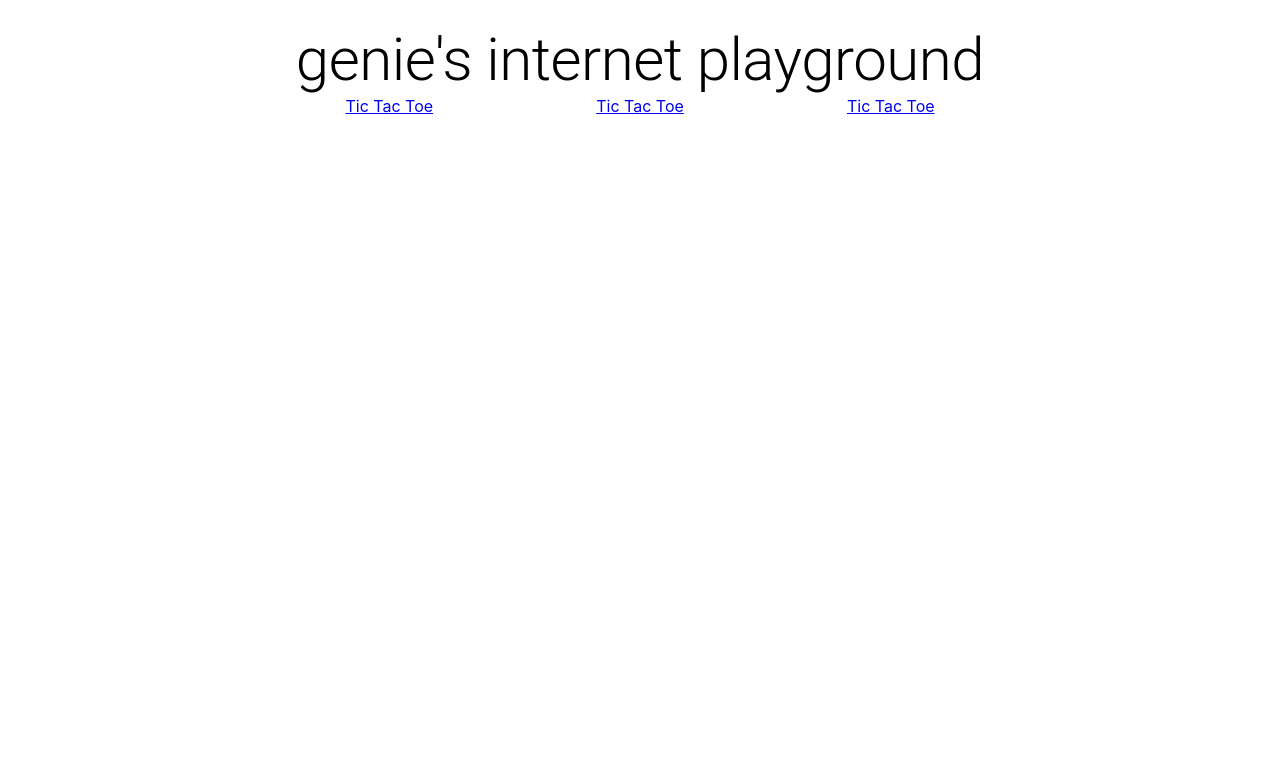
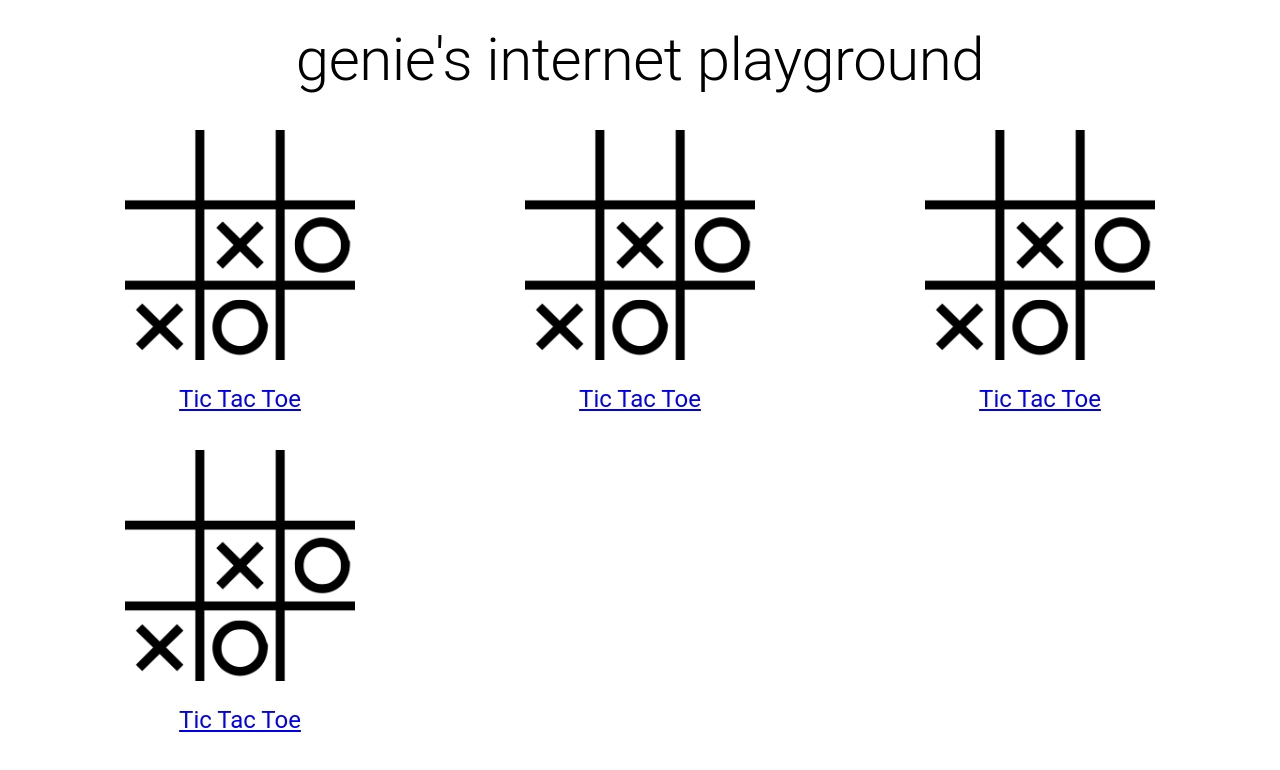
Before and after one commit to angenibai/internet-playground, a React (Create React App) app: page / in a window 1280 px wide. Shown: the top 770 px of the page. Built offline with nearby package versions, Linux system fonts and the light colour scheme.

Commit message:
adding images to home page

```diff
--- /dev/null
+++ b/src/components/GridItem.css
@@ -0,0 +1,17 @@
+.gameCell {
+  display: flex;
+  flex-direction: column;
+  align-items: center;
+}
+
+.gameCell > div {
+  margin: 0.6rem auto;
+}
+
+.cellIcon {
+  width: 60%;
+}
+
+.gameIcon {
+  width: 100%;
+}
--- /dev/null
+++ b/src/components/GridItem.jsx
@@ -0,0 +1,19 @@
+import React from 'react';
+import { Grid, Typography } from '@material-ui/core';
+import { Link } from 'react-router-dom';
+import './GridItem.css';
+
+const GridItem = (props) => {
+  return (
+    <Grid item xs={12} sm={4} className="gameCell">
+      <div className="cellIcon">
+        <img className="gameIcon" src={props.icon} alt={props.alt} />
+      </div>
+      <div className="cellTitle">
+        <Link to={props.link}><Typography variant="h5">{props.title}</Typography></Link>
+      </div>
+    </Grid>
+  )
+}
+
+export default GridItem;
--- a/src/pages/Home.css
+++ b/src/pages/Home.css
@@ -8,5 +8,8 @@
 
 .gamesContainer {
   max-width: 1200px;
-  margin: 1rem auto;
 }
+
+header {
+  margin: 1.5rem auto;
+}
--- a/src/pages/Home.jsx
+++ b/src/pages/Home.jsx
@@ -2,6 +2,8 @@ import React from 'react';
 import { Link } from 'react-router-dom';
 import { Grid, Typography } from '@material-ui/core';
 import './Home.css';
+import ticTacToeIcon from '../images/tictactoe-icon.png';
+import GridItem from '../components/GridItem';
 
 const Home = () => {
 
@@ -11,16 +13,30 @@ const Home = () => {
         <Typography variant="h2">genie's internet playground</Typography>
       </header>
       <Grid container spacing={2} className="gamesContainer">
-        <Grid item xs={12} sm={4} className="gameCell">
-          <Link to="/tictactoe">Tic Tac Toe</Link>
-        </Grid>
-        <Grid item xs={12} sm={4} className="gameCell">
-          <Link to="/tictactoe">Tic Tac Toe</Link>
-        </Grid>
-        <Grid item xs={12} sm={4} className="gameCell">
-          <Link to="/tictactoe">Tic Tac Toe</Link>
-        </Grid>
-
+        <GridItem
+          icon={ticTacToeIcon}
+          alt="tic tac toe icon"
+          link="/tictactoe"
+          title="Tic Tac Toe"
+        />
+        <GridItem
+          icon={ticTacToeIcon}
+          alt="tic tac toe icon"
+          link="/tictactoe"
+          title="Tic Tac Toe"
+        />
+        <GridItem
+          icon={ticTacToeIcon}
+          alt="tic tac toe icon"
+          link="/tictactoe"
+          title="Tic Tac Toe"
+        />
+        <GridItem
+          icon={ticTacToeIcon}
+          alt="tic tac toe icon"
+          link="/tictactoe"
+          title="Tic Tac Toe"
+        />
       </Grid>
     </div>
   )
```
Also changed, not shown: src/images/tictactoe-icon.png (added).
